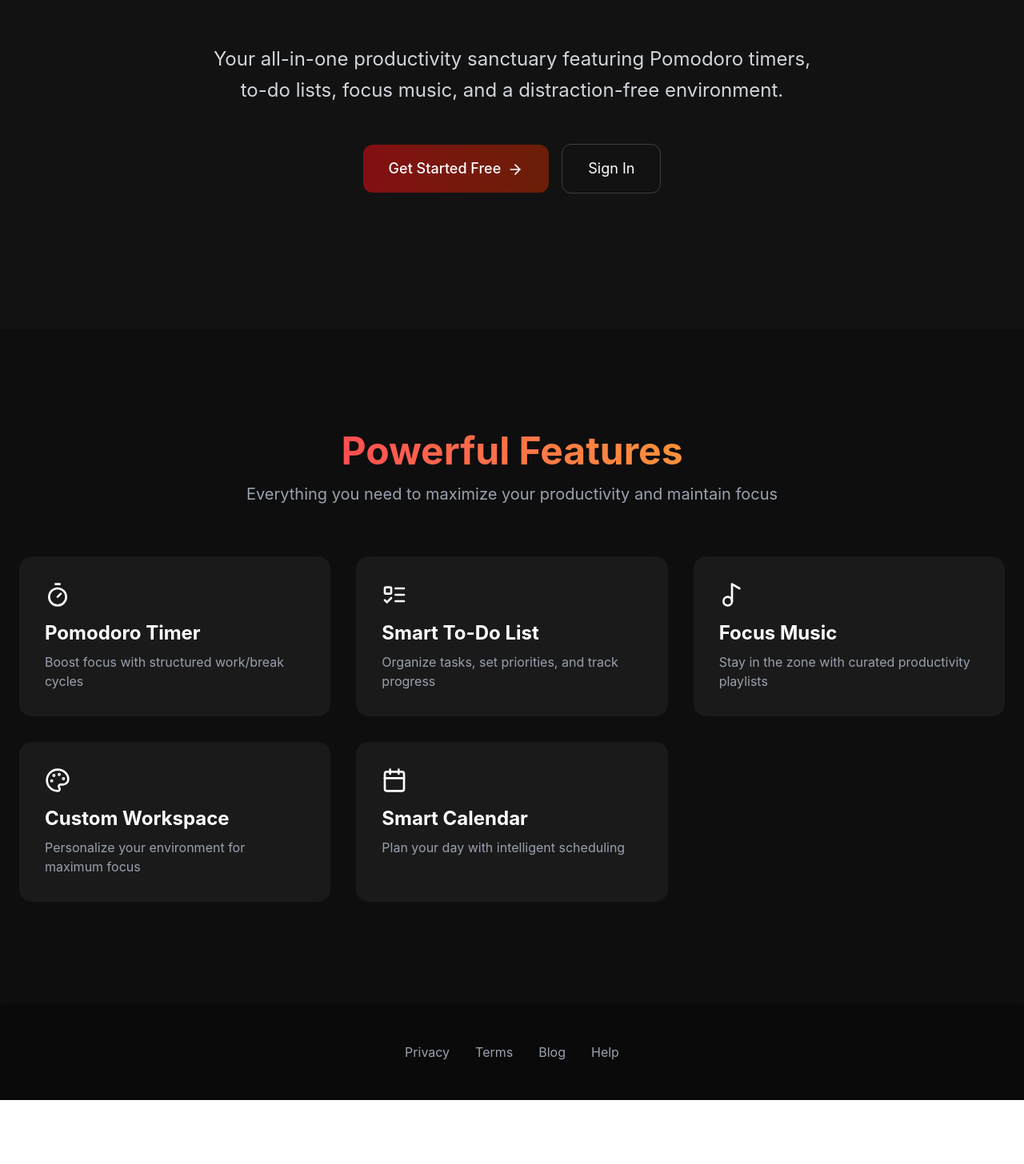
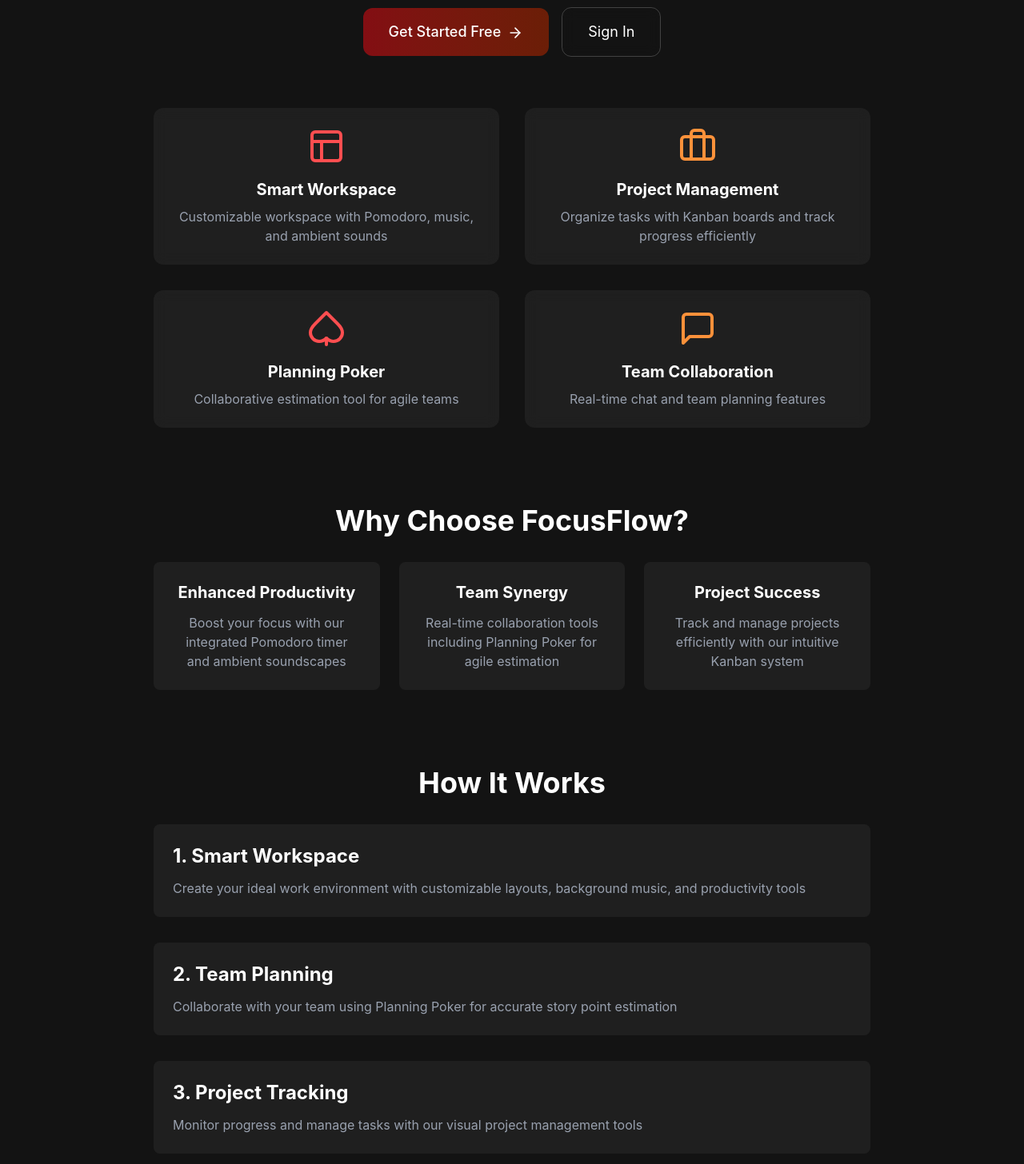
Before and after one commit to JihedSaad001/FocusFlow, a React (Vite) app in the folder User/Focusflow/: page / in a window 1280 px wide. Shown: the part 388-1844 px from the top of the page at 80% size. Before the commit the page ends 1764 px from the top, so only its background shows below. Built offline with nearby package versions, Linux system fonts and the light colour scheme.

Commit message:
MainMenu updated

```diff
--- a/User/Focusflow/src/components/MainMenu.tsx
+++ b/User/Focusflow/src/components/MainMenu.tsx
@@ -1,40 +1,58 @@
 import { useNavigate } from "react-router-dom";
 import {
-  Timer,
-  ListTodo,
-  Music2,
-  Palette,
-  Calendar,
+
+  Layout,
+
+  Spade,
+  Briefcase,
   ArrowRight,
+  MessageSquare,
 } from "lucide-react";
 
-const LandingPage = () => {
+const MainMenu = () => {
   const navigate = useNavigate();
+
+  const features = [
+    {
+      icon: <Layout className="w-12 h-12 text-[#ff4e50]" />,
+      title: "Smart Workspace",
+      description: "Customizable workspace with Pomodoro, music, and ambient sounds",
+    },
+    {
+      icon: <Briefcase className="w-12 h-12 text-[#fc913a]" />,
+      title: "Project Management",
+      description: "Organize tasks with Kanban boards and track progress efficiently",
+    },
+    {
+      icon: <Spade className="w-12 h-12 text-[#ff4e50]" />,
+      title: "Planning Poker",
+      description: "Collaborative estimation tool for agile teams",
+    },
+    {
+      icon: <MessageSquare className="w-12 h-12 text-[#fc913a]" />,
+      title: "Team Collaboration",
+      description: "Real-time chat and team planning features",
+    },
+  ];
 
   return (
     <div className="min-h-screen bg-[#121212] text-white">
       {/* Hero Section */}
       <section className="relative min-h-screen flex flex-col items-center justify-center text-center py-20 px-6 overflow-hidden">
-        <div className="absolute  bg-[#1E1E1E] opacity-10 "></div>
+        <div className="absolute inset-0 bg-[#1E1E1E] opacity-10"></div>
 
         {/* Content */}
-        <div className="relative z-10 max-w-5xl mx-auto">
-          <h1 className="text-6xl md:text-8xl font-extrabold leading-tight">
+        <div className="relative z-10 max-w-6xl mx-auto">
+          <h1 className="text-6xl md:text-8xl font-extrabold leading-tight mb-8">
             <span className="bg-gradient-to-r from-[#830E13] via-[#ff4e50] to-[#830E13] bg-clip-text text-transparent animate-gradient-x">
-              Stay Focused.
-            </span>
-            <br />
-            <span className="bg-gradient-to-r from-[#6B1E07] via-[#fc913a] to-[#6B1E07] bg-clip-text text-transparent animate-gradient-x">
-              Be Productive.
+              Focus Flow
             </span>
           </h1>
 
           <p className="text-xl md:text-2xl text-gray-300 max-w-3xl mx-auto mt-8 leading-relaxed">
-            Your all-in-one productivity sanctuary featuring Pomodoro timers,
-            to-do lists, focus music, and a distraction-free environment.
+            Your complete productivity ecosystem. Combine focus tools, project management,
+            and team collaboration in one seamless platform.
           </p>
-
-          {/* CTA Buttons */}
           <div className="flex flex-col sm:flex-row items-center justify-center gap-4 mt-12">
             <button
               onClick={() => navigate("/signup")}
@@ -50,109 +68,72 @@
               Sign In
             </button>
           </div>
-        </div>
-      </section>
-
-      {/* Features Section */}
-      <section className="py-32 px-6 bg-black/20 backdrop-blur-sm">
-        <div className="max-w-7xl mx-auto">
-          <h2 className="text-5xl font-bold text-center mb-4">
-            <span className="bg-gradient-to-r from-[#ff4e50] to-[#fc913a] bg-clip-text text-transparent">
-              Powerful Features
-            </span>
-          </h2>
-          <p className="text-xl text-gray-400 text-center mb-16 max-w-2xl mx-auto">
-            Everything you need to maximize your productivity and maintain focus
-          </p>
-
-          <div className="grid grid-cols-1 md:grid-cols-2 lg:grid-cols-3 gap-8">
-            {[
-              {
-                icon: <Timer className="w-8 h-8" />,
-                title: "Pomodoro Timer",
-                desc: "Boost focus with structured work/break cycles",
-                gradient: "from-[#830E13] to-[#6B1E07]",
-              },
-              {
-                icon: <ListTodo className="w-8 h-8" />,
-                title: "Smart To-Do List",
-                desc: "Organize tasks, set priorities, and track progress",
-                gradient: "from-[#ff4e50] to-[#fc913a]",
-              },
-              {
-                icon: <Music2 className="w-8 h-8" />,
-                title: "Focus Music",
-                desc: "Stay in the zone with curated productivity playlists",
-                gradient: "from-[#830E13] to-[#6B1E07]",
-              },
-              {
-                icon: <Palette className="w-8 h-8" />,
-                title: "Custom Workspace",
-                desc: "Personalize your environment for maximum focus",
-                gradient: "from-[#ff4e50] to-[#fc913a]",
-              },
-              {
-                icon: <Calendar className="w-8 h-8" />,
-                title: "Smart Calendar",
-                desc: "Plan your day with intelligent scheduling",
-                gradient: "from-[#830E13] to-[#6B1E07]",
-              },
-            ].map((feature, index) => (
+          {/* Feature Grid */}
+          <div className="grid grid-cols-1 md:grid-cols-2 gap-8 mt-16 max-w-4xl mx-auto">
+            {features.map((feature, index) => (
               <div
                 key={index}
-                className="group relative p-8 bg-white/5 rounded-2xl hover:bg-white/10 transition-all duration-300 hover:scale-105"
+                className="p-6 rounded-xl bg-white/5 backdrop-blur-sm hover:bg-white/10 transition-all duration-300"
               >
-                <div
-                  className={`absolute inset-0 bg-gradient-to-r ${feature.gradient} opacity-0 group-hover:opacity-10 rounded-2xl transition-opacity duration-300`}
-                ></div>
-                <div className="relative z-10">
-                  <div className="mb-4">{feature.icon}</div>
-                  <h3 className="text-2xl font-bold mb-2">{feature.title}</h3>
-                  <p className="text-gray-400">{feature.desc}</p>
+                <div className="flex flex-col items-center text-center">
+                  {feature.icon}
+                  <h3 className="text-xl font-bold mt-4 mb-2">{feature.title}</h3>
+                  <p className="text-gray-400">{feature.description}</p>
                 </div>
               </div>
             ))}
           </div>
+
+          {/* Why FocusFlow Section */}
+          <div className="mt-24 max-w-4xl mx-auto">
+            <h2 className="text-4xl font-bold mb-8">Why Choose FocusFlow?</h2>
+            <div className="grid grid-cols-1 md:grid-cols-3 gap-6">
+              <div className="p-6 rounded-lg bg-white/5">
+                <h3 className="text-xl font-bold mb-3">Enhanced Productivity</h3>
+                <p className="text-gray-400">Boost your focus with our integrated Pomodoro timer and ambient soundscapes</p>
+              </div>
+              <div className="p-6 rounded-lg bg-white/5">
+                <h3 className="text-xl font-bold mb-3">Team Synergy</h3>
+                <p className="text-gray-400">Real-time collaboration tools including Planning Poker for agile estimation</p>
+              </div>
+              <div className="p-6 rounded-lg bg-white/5">
+                <h3 className="text-xl font-bold mb-3">Project Success</h3>
+                <p className="text-gray-400">Track and manage projects efficiently with our intuitive Kanban system</p>
+              </div>
+            </div>
+          </div>
+
+          {/* How It Works Section */}
+          <div className="mt-24 max-w-4xl mx-auto">
+            <h2 className="text-4xl font-bold mb-8">How It Works</h2>
+            <div className="space-y-8">
+              <div className="flex flex-col md:flex-row items-center gap-6 p-6 rounded-lg bg-white/5">
+                <div className="text-left">
+                  <h3 className="text-2xl font-bold mb-3">1. Smart Workspace</h3>
+                  <p className="text-gray-400">Create your ideal work environment with customizable layouts, background music, and productivity tools</p>
+                </div>
+              </div>
+              <div className="flex flex-col md:flex-row items-center gap-6 p-6 rounded-lg bg-white/5">
+                <div className="text-left">
+                  <h3 className="text-2xl font-bold mb-3">2. Team Planning</h3>
+                  <p className="text-gray-400">Collaborate with your team using Planning Poker for accurate story point estimation</p>
+                </div>
+              </div>
+              <div className="flex flex-col md:flex-row items-center gap-6 p-6 rounded-lg bg-white/5">
+                <div className="text-left">
+                  <h3 className="text-2xl font-bold mb-3">3. Project Tracking</h3>
+                  <p className="text-gray-400">Monitor progress and manage tasks with our visual project management tools</p>
+                </div>
+              </div>
+            </div>
+          </div>
+
+          {/* CTA Buttons */}
+
         </div>
       </section>
-
-      {/* Footer */}
-      <footer className="py-12 px-6 bg-black/40 backdrop-blur-sm">
-        <div className="max-w-7xl mx-auto text-center">
-          <div className="flex flex-col md:flex-row justify-between items-center gap-8">
-            <div className=""></div>
-            <div className="flex gap-8">
-              <a
-                href="/privacy"
-                className="text-gray-400 hover:text-white transition-colors"
-              >
-                Privacy
-              </a>
-              <a
-                href="/terms"
-                className="text-gray-400 hover:text-white transition-colors"
-              >
-                Terms
-              </a>
-              <a
-                href="/blog"
-                className="text-gray-400 hover:text-white transition-colors"
-              >
-                Blog
-              </a>
-              <a
-                href="/help"
-                className="text-gray-400 hover:text-white transition-colors"
-              >
-                Help
-              </a>
-            </div>
-            <div></div>
-          </div>
-        </div>
-      </footer>
     </div>
   );
 };
 
-export default LandingPage;
+export default MainMenu;
```
